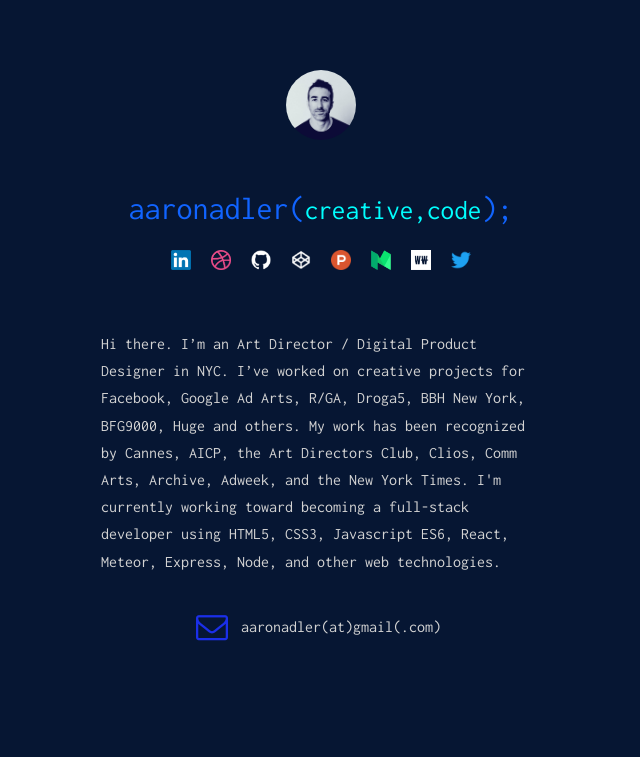
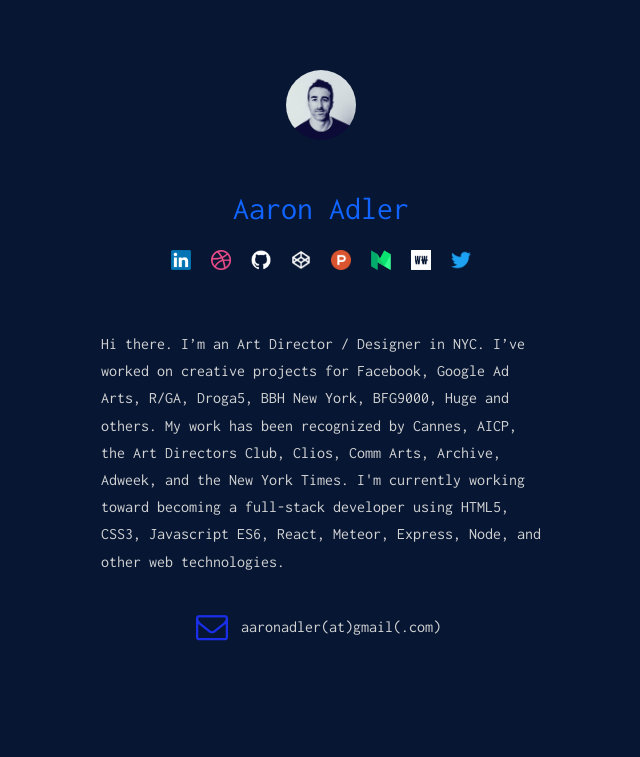
Before and after one commit to aarnadlr/ww3-aa-com, a website with bundled scripts: page app/index.html in a window 1280 px wide. Shown: the top 757 px of the page, without its empty margins (319-959 px from the left). Built offline with nearby package versions, Linux system fonts and the light colour scheme; a script that the page names is missing.

Commit message:
Changed header / removed function format

```diff
--- a/app/index.html
+++ b/app/index.html
@@ -52,8 +52,8 @@
 	</div>
 
 	<div class="container">
-	    <h1>
-	      aaronadler(<span class="parens">creative,code</span>);
+	    <h1 style="">
+	      Aaron Adler
 	    </h1>
 	</div>
 
@@ -79,7 +79,7 @@
 	<!-- PARAGRAPH BIOGRAPHY -->
 	<div class="container container--parag container--marginbot30">
 	    <p>
-	      Hi there. I’m an Art Director / Digital Product Designer in NYC. I’ve worked on creative projects for Facebook, Google Ad Arts, R/GA, Droga5, BBH New York, BFG9000, Huge and others. My work has been recognized by Cannes, AICP, the Art Directors Club, Clios, Comm Arts, Archive, Adweek, and the New York Times. I'm currently working toward becoming a full-stack developer using HTML5, CSS3, Javascript ES6, React, Meteor, Express, Node, and other web technologies.
+	      Hi there. I’m an Art Director / Designer in NYC. I’ve worked on creative projects for Facebook, Google Ad Arts, R/GA, Droga5, BBH New York, BFG9000, Huge and others. My work has been recognized by Cannes, AICP, the Art Directors Club, Clios, Comm Arts, Archive, Adweek, and the New York Times. I'm currently working toward becoming a full-stack developer using HTML5, CSS3, Javascript ES6, React, Meteor, Express, Node, and other web technologies.
 	    </p>
 	</div>
 
```
Also changed, not shown: dist/index.html.
